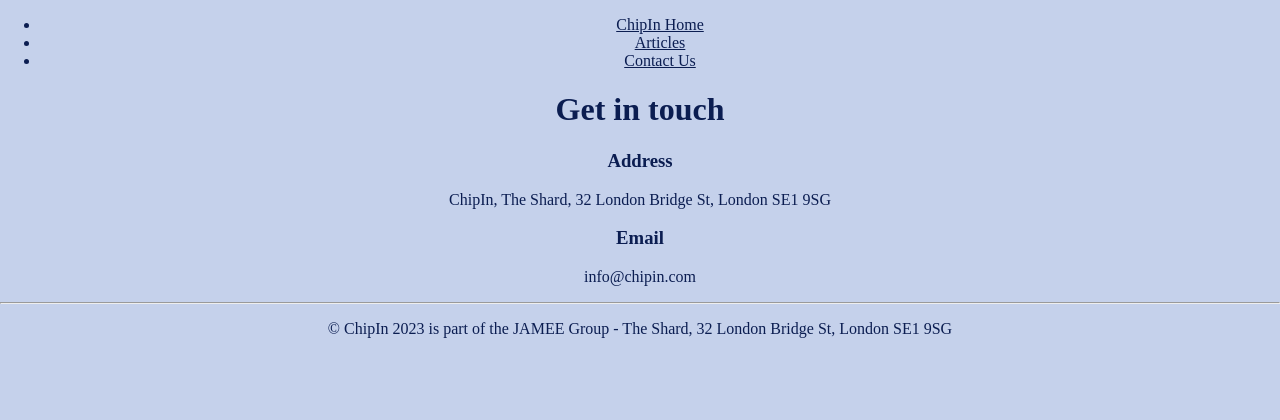
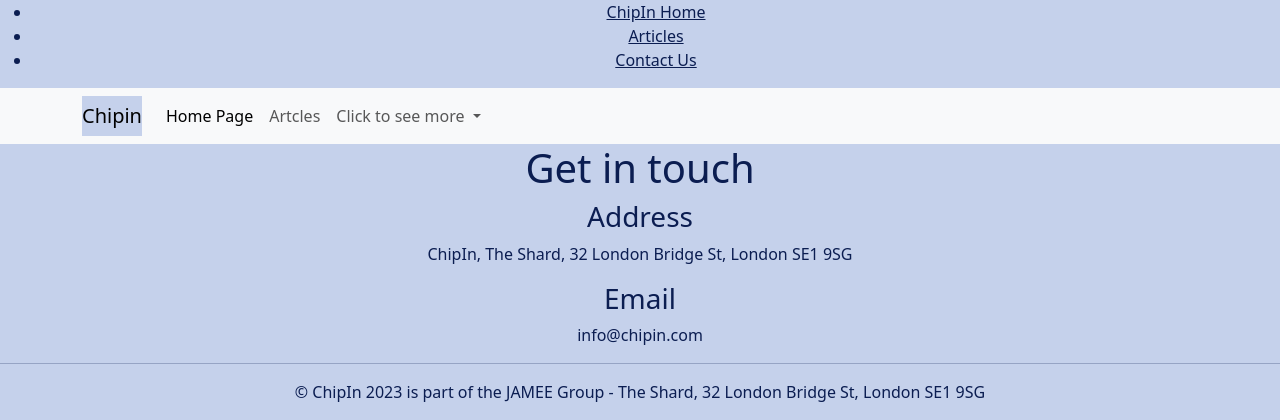
Before and after one commit to annwyl21/jamee, a Flask app: page /contact in a window 1280 px wide. Shown: the top 420 px of the page. Run offline with Flask 3, Linux system fonts and the light colour scheme.

Commit message:
add responsive nav bar so I can work on database link

```diff
--- a/application/routes.py
+++ b/application/routes.py
@@ -32,9 +32,9 @@ def form_page():
 @app.route('/dashboard')
 def dashboard():
 
-    #mycursor = cnx.cursor()
-    #mycursor.callproc('data_out')
-    #result = mycursor.stored_results()
+    mycursor = cnx.cursor()
+    mycursor.callproc('data_out')
+    iterator = mycursor.stored_results()
     #my_data = result.fetchall()
 
     # create a class
@@ -49,4 +49,4 @@ def dashboard():
     # create an instance of that class
     create_instance = Finance('Ellen')
 
-    return render_template('dashboard.html', title='Dashboard', call_my_class = create_instance)
+    return render_template('dashboard.html', title='Dashboard', call_my_class=create_instance, my_data=iterator)
--- a/application/templates/layout.html
+++ b/application/templates/layout.html
@@ -3,7 +3,9 @@
 <head>
     <meta charset="UTF-8">
     <title>{{title}}</title>
-<!--    put your bootstrap css link here, above the other one-->
+<!-- Link to Bootstrap CSS & JS -->
+<link href="https://cdn.jsdelivr.net/npm/bootstrap@5.3.0-alpha1/dist/css/bootstrap.min.css" rel="stylesheet" integrity="sha384-GLhlTQ8iRABdZLl6O3oVMWSktQOp6b7In1Zl3/Jr59b6EGGoI1aFkw7cmDA6j6gD" crossorigin="anonymous">
+
     <link rel="stylesheet" href="{{ url_for('static', filename='styles/styles.css') }}">
 </head>
 <body>
@@ -17,6 +19,38 @@
         </nav>
     </header>
 
+    <!-- Responsive Navigation Bar -->
+<nav class="navbar navbar-expand-md bg-body-tertiary">
+    <div class="container-md">
+      <a class="navbar-brand" href="#">Chipin</a>
+      <button class="navbar-toggler" type="button" data-bs-toggle="collapse" data-bs-target="#navbarSupportedContent" aria-controls="navbarSupportedContent" aria-expanded="false" aria-label="Toggle navigation">
+        <span class="navbar-toggler-icon"></span>
+      </button>
+        <div class="collapse navbar-collapse" id="navbarSupportedContent">
+          <ul class="navbar-nav me-auto mb-2 mb-lg-0">
+            <li class="nav-item">
+              <a class="nav-link active" aria-current="page" href="./index.html">Home Page</a>
+            </li>
+            <li class="nav-item">
+              <a class="nav-link" href="./articles.html">Artcles</a>
+            </li>
+            <li class="nav-item dropdown">
+              <a class="nav-link dropdown-toggle" href="#" role="button" data-bs-toggle="dropdown" aria-expanded="false">
+                  Click to see more
+              </a>
+              <ul class="dropdown-menu">
+                <li><a class="dropdown-item" href="./thing1.html">See a thing</a></li>
+                <li><a class="dropdown-item" href="./thing2.html">See another thing</a></li>
+                <li><hr class="dropdown-divider"></li>
+                <li><a class="dropdown-item" href="#">Something else here</a></li>
+              </ul>
+            </li>
+          </ul>
+        </div>
+      </div>
+    </nav>
+
+
 
 {% block main_content %}
 <!--content will go here-->
@@ -28,7 +62,8 @@
     <p>&copy; ChipIn 2023 is part of the JAMEE Group - The Shard, 32 London Bridge St, London SE1 9SG</p>
 </footer>
 
-<!--bootstrap js links here-->
+<!-- link to Bootstrap Javascript bundle -->
+<script src="https://cdn.jsdelivr.net/npm/bootstrap@5.3.0-alpha1/dist/js/bootstrap.bundle.min.js" integrity="sha384-w76AqPfDkMBDXo30jS1Sgez6pr3x5MlQ1ZAGC+nuZB+EYdgRZgiwxhTBTkF7CXvN" crossorigin="anonymous"></script>
 
 </body>
 </html>
```
